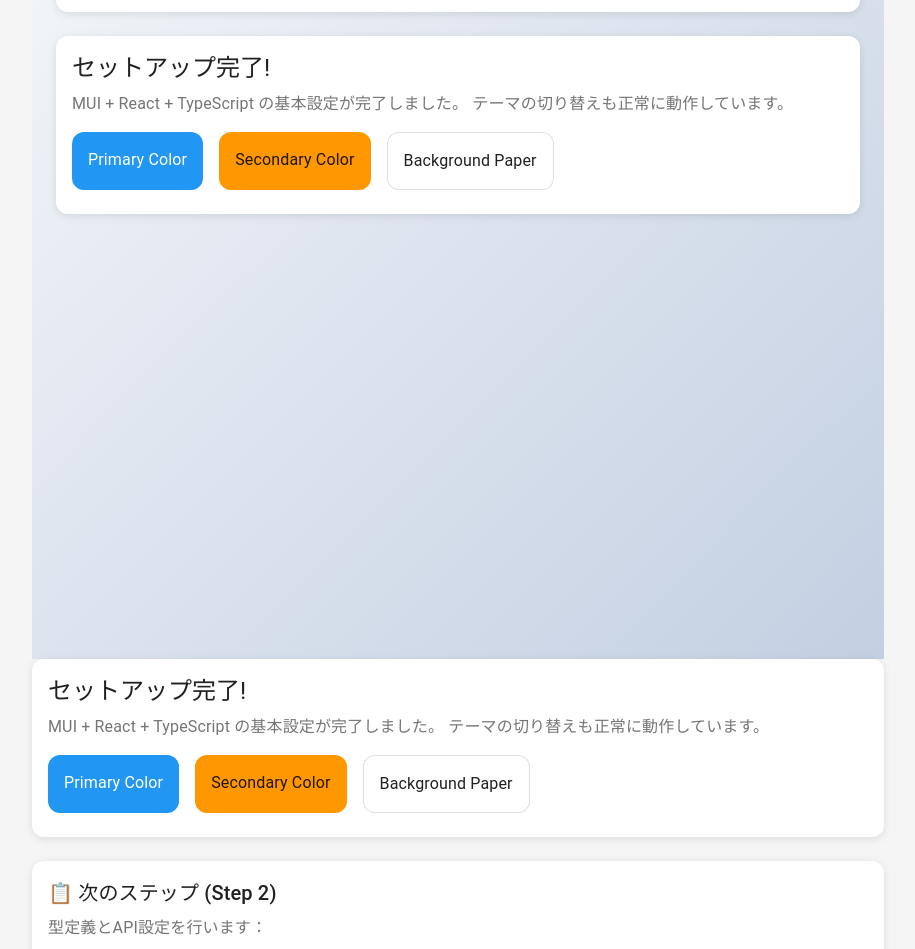
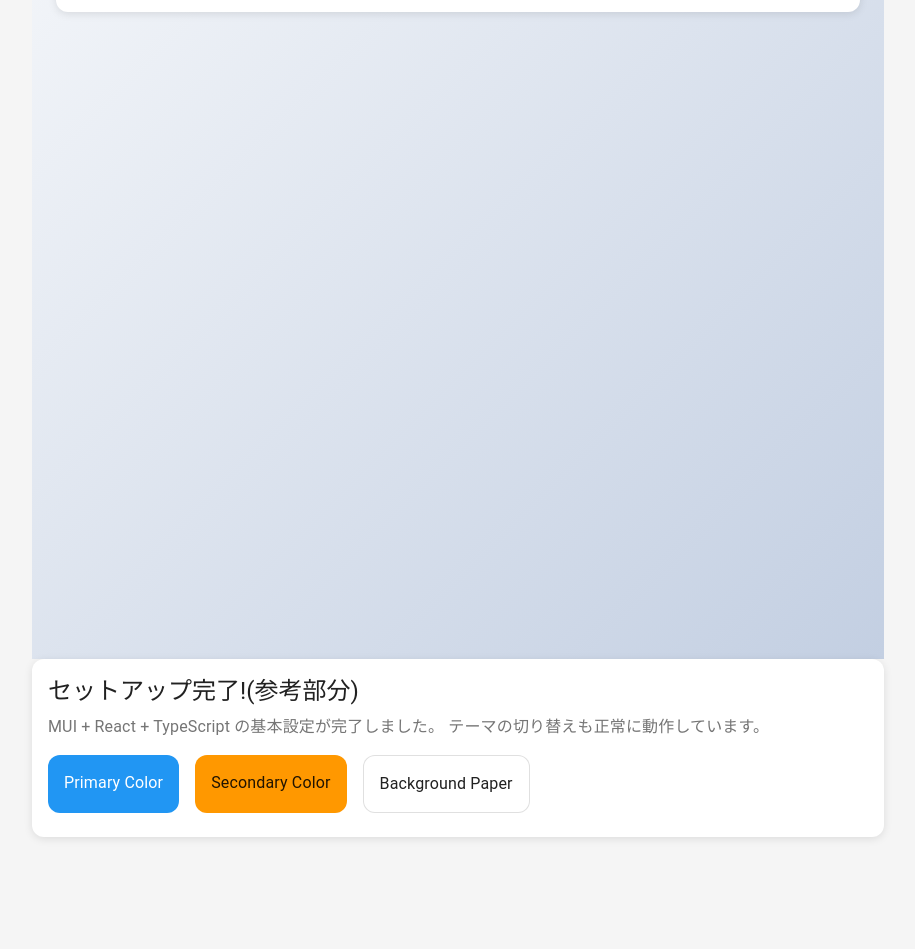
Before and after one commit to TaiseiChiba/trial-app, a React (Create React App) app: page /weather in a window 1280 px wide. Shown: the part 237-1186 px from the top of the page, without its empty margins (182-1097 px from the left). After the commit the page ends 1098 px from the top, so only its background shows below. Built offline with nearby package versions, Linux system fonts and the light colour scheme.

Commit message:
不要部分の削除

```diff
--- a/src/pages/Weather.tsx
+++ b/src/pages/Weather.tsx
@@ -91,58 +91,6 @@ export default function Weather() {
           </Card>
 
           {/** ボディ部分 */}
-          <Card sx={{ mb: 3 }}>
-            <CardContent>
-              <Typography variant="h5" gutterBottom>
-                セットアップ完了!
-              </Typography>
-              <Typography color="text.secondary" paragraph>
-                MUI + React + TypeScript の基本設定が完了しました。
-                テーマの切り替えも正常に動作しています。
-              </Typography>
-              <Box
-                sx={{
-                  display: "flex",
-                  gap: 2,
-                  flexWrap: "wrap",
-                  mt: 2,
-                }}
-              >
-                <Box
-                  sx={{
-                    p: 2,
-                    bgcolor: "primary.main",
-                    color: "primary.contrastText",
-                    borderRadius: 1,
-                  }}
-                >
-                  Primary Color
-                </Box>
-                <Box
-                  sx={{
-                    p: 2,
-                    bgcolor: "secondary.main",
-                    color: "secondary.contrastText",
-                    borderRadius: 1,
-                  }}
-                >
-                  Secondary Color
-                </Box>
-                <Box
-                  sx={{
-                    p: 2,
-                    bgcolor: "background.paper",
-                    color: "text.primary",
-                    border: 1,
-                    borderColor: "divider",
-                    borderRadius: 1,
-                  }}
-                >
-                  Background Paper
-                </Box>
-              </Box>
-            </CardContent>
-          </Card>
         </Container>
       </Box>
 
@@ -150,7 +98,7 @@ export default function Weather() {
       <Card sx={{ mb: 3 }}>
         <CardContent>
           <Typography variant="h5" gutterBottom>
-            セットアップ完了!
+            セットアップ完了!(参考部分)
           </Typography>
           <Typography color="text.secondary" paragraph>
             MUI + React + TypeScript の基本設定が完了しました。
@@ -199,23 +147,6 @@ export default function Weather() {
           </Box>
         </CardContent>
       </Card>
-
-      {/* 次ステップの予告 */}
-      <Card>
-        <CardContent>
-          <Typography variant="h6" gutterBottom>
-            📋 次のステップ (Step 2)
-          </Typography>
-          <Typography color="text.secondary">
-            型定義とAPI設定を行います：
-          </Typography>
-          <Box component="ul" sx={{ mt: 1 }}>
-            <li>TypeScript型定義の作成</li>
-            <li>OpenWeatherMap API設定</li>
-            <li>カスタムフック実装</li>
-          </Box>
-        </CardContent>
-      </Card>
     </ThemeProvider>
   );
 }
```
